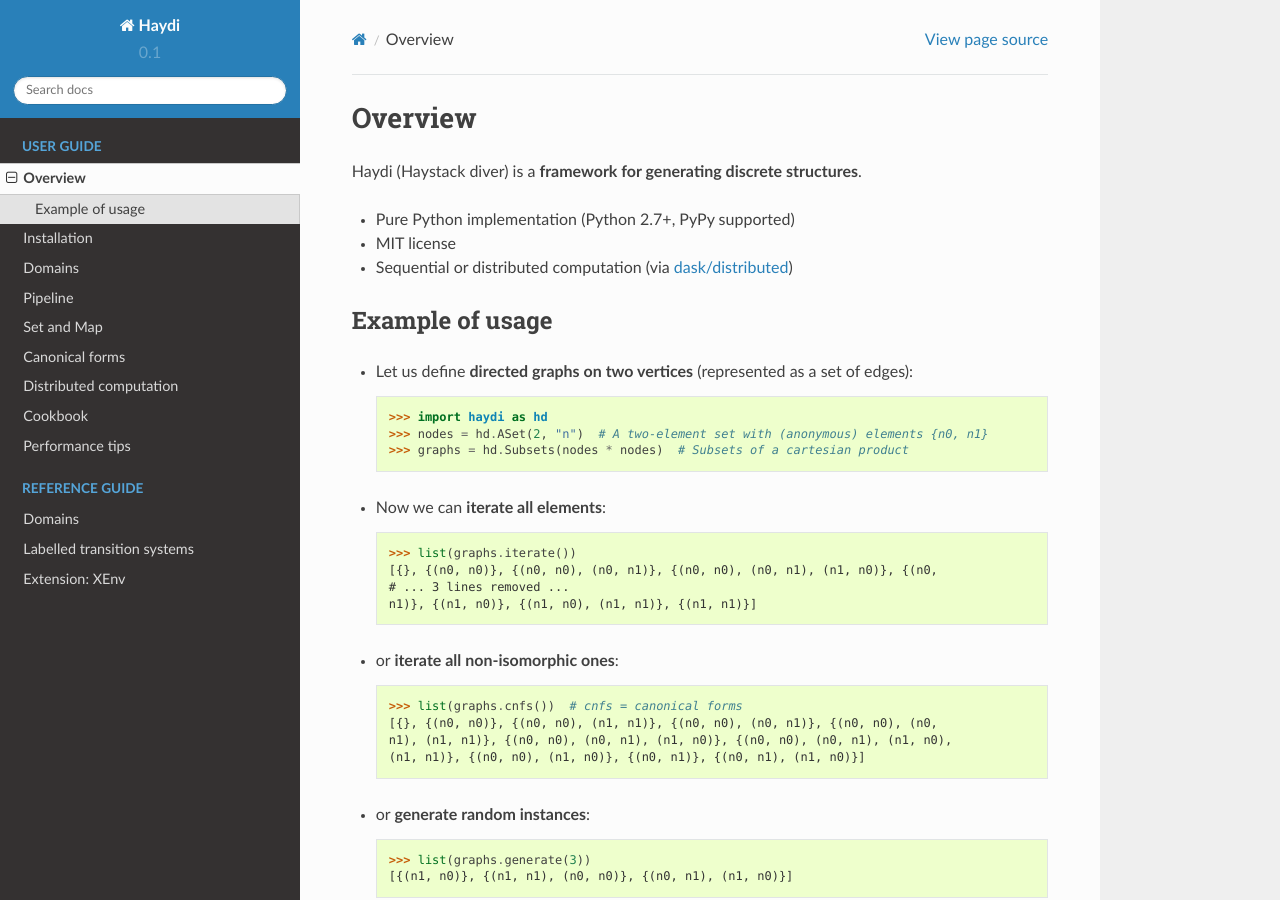
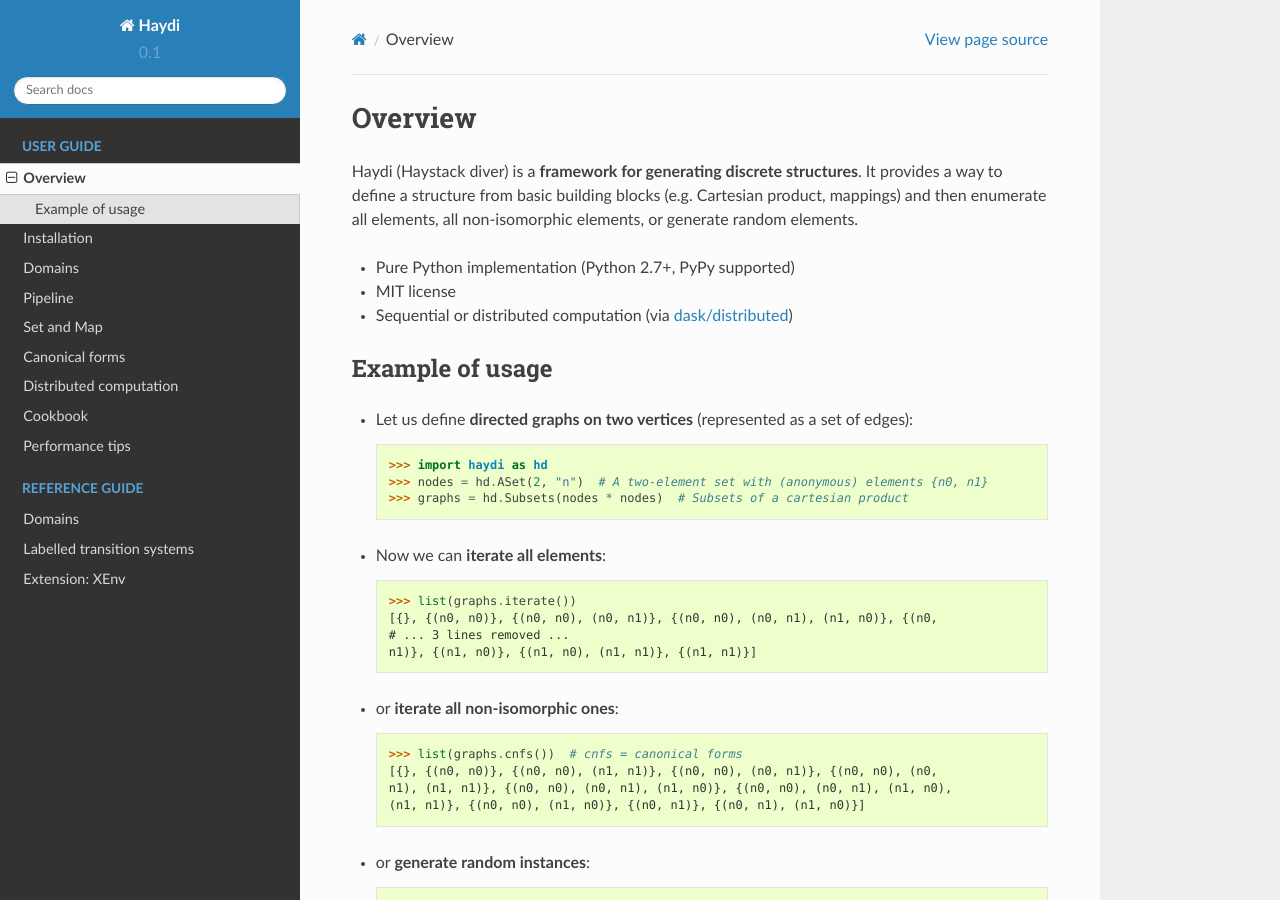
Before and after one commit to spirali/haydi, a Sphinx documentation site: the page built from docs/source/overview.rst, in a window 1280 px wide and 900 px high. Built offline with Sphinx 7.4.7 and the Read the Docs theme 2.0.0, drawn with Linux system fonts in a browser that asks for light colours; pages that are not in the unit, such as notebooks, are missing from menus.

Commit message:
DOC: Overview updated

```diff
--- a/docs/source/overview.rst
+++ b/docs/source/overview.rst
@@ -2,14 +2,17 @@
 Overview
 ========
 
-Haydi (Haystack diver) is a **framework for generating discrete structures**.
+Haydi (Haystack diver) is a **framework for generating discrete structures**. It
+provides a way to define a structure from basic building blocks (e.g. Cartesian
+product, mappings) and then enumerate all elements, all non-isomorphic elements,
+or generate random elements.
 
 * Pure Python implementation (Python 2.7+, PyPy supported)
 * MIT license
 * Sequential or distributed computation (via `dask/distributed`_)
 
+.. _`dask/distributed`: https://github.com/dask/distributed
 
-.. _`dask/distributed`: https://github.com/dask/distributed
 
 Example of usage
 ----------------
```
